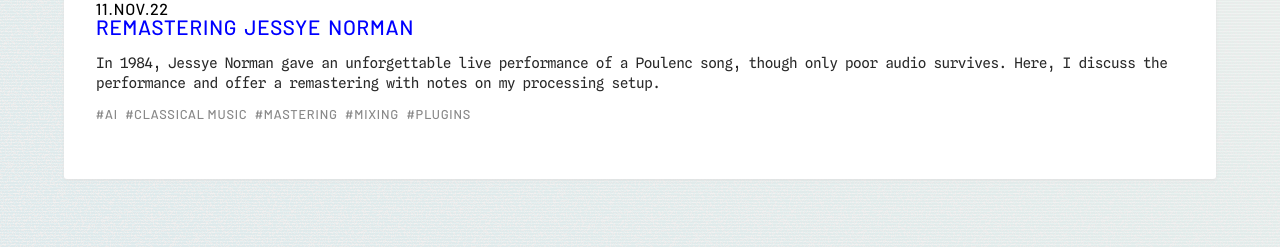
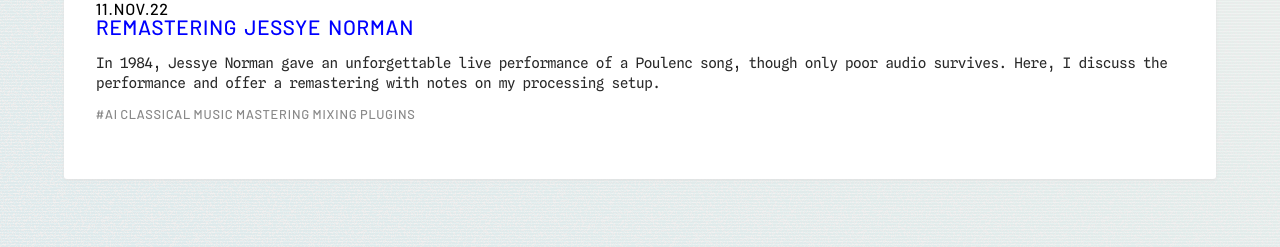
Before and after one commit to callumhackett/callumhackett.github.io, a Jekyll site: the page built from studio_notes.md, in a window 1280 px wide. Shown: the part 873-1120 px from the top of the page. Built offline with Jekyll 4.4.1, drawn with Linux system fonts in a browser that asks for light colours.

Commit message:
fixed post indexing tags

```diff
--- a/_data/navbar.yml
+++ b/_data/navbar.yml
@@ -1,6 +1,6 @@
 # Populates links in the navbar
 # If an entry has a "link" parameter, "nav_label" will be used as the text for the link
-# If an entry does not have a "link" parameter, "nav_label" will be matched against a page with the same in its front matter
+# If an entry does not have a "link" parameter, "nav_label" will be matched against a page with the label in its front matter
 
 - nav_label: Bio
 - nav_label: Blog
--- a/_includes/post_index.html
+++ b/_includes/post_index.html
@@ -1,10 +1,6 @@
 <div id="post-index">
     {%- for post in site.posts -%}
-    {% include post_index_entry.html date=post.date title=post.title url=post.url image=post.image description=post.description %}
-    <div class="post-index-entry-tags post-tags">
-    {%- for tag in post.tags -%}
-    {% include tag_formatter.html tag=tag %}&#32;
-    {%- endfor -%}
-    </div>
+    {%- assign tags = post.tags | join: " " -%}
+    {% include post_index_entry.html date=post.date title=post.title url=post.url image=post.image description=post.description tags=tags %}
     {%- endfor -%}
 </div>
--- a/_includes/post_index_entry.html
+++ b/_includes/post_index_entry.html
@@ -1,5 +1,8 @@
 {%- capture date -%}
 {{ include.date }}
+{%- endcapture -%}
+{%- capture tags -%}
+{{ include.tags }}
 {%- endcapture -%}
 <div class="post-index-entry">
     <a href="{{ include.url }}"><img src="{{ include.image }}"/></a>
@@ -7,3 +10,8 @@
     <div class="post-index-entry-title"><h1><a href="{{ include.url }}">{{ include.title | smartify }}</a></h1></div>
     <p>{{ include.description | smartify }}</p>
 </div>
+<div class="post-index-entry-tags post-tags">
+    {%- for tag in tags | split: " " -%}
+    {% include tag_formatter.html tag=tag %}&#32;
+    {%- endfor -%}
+</div>
```
